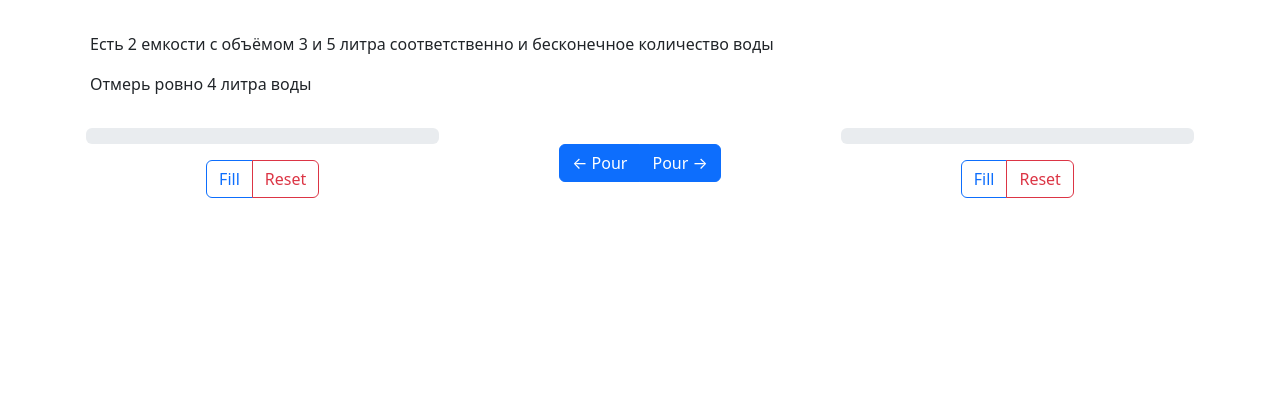
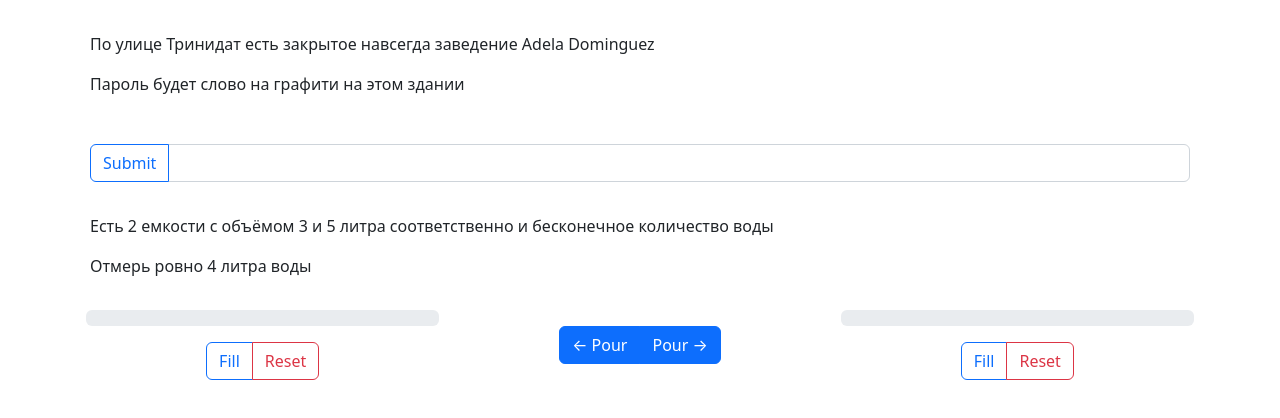
Before and after one commit to GrigoriiBerezin/eighthOfMarch, a React (Create React App) app: page / in a window 1280 px wide. Shown: the top 418 px of the page. Built offline with nearby package versions, Linux system fonts and the light colour scheme.

Commit message:
Implement graffiti task

```diff
--- a/src/App.js
+++ b/src/App.js
@@ -1,9 +1,11 @@
 import Bottles from './components/Bottles';
 import {Container} from 'react-bootstrap';
+import Graffiti from './components/Graffiti';
 
 /* eslint-disable react/react-in-jsx-scope */
 const App = () => (
   <Container className="p-3">
+    <Graffiti/>
     <Bottles/>
   </Container>
 );
--- /dev/null
+++ b/src/components/Banner.js
@@ -0,0 +1,27 @@
+import {Button, Modal} from 'react-bootstrap';
+import PropTypes from 'prop-types';
+
+const Banner = ({show, setShow, text}) => {
+  /* eslint-disable react/react-in-jsx-scope */
+  return (
+    <Modal show={show} onHide={() => setShow(false)}>
+      <Modal.Header closeButton>
+        <Modal.Title>Ура, пазл решен!</Modal.Title>
+      </Modal.Header>
+      <Modal.Body>{text}</Modal.Body>
+      <Modal.Footer>
+        <Button variant='primary' onClick={() => setShow(false)}>
+        Закрыть
+        </Button>
+      </Modal.Footer>
+    </Modal>
+  );
+};
+
+Banner.propTypes = {
+  show: PropTypes.bool.isRequired,
+  setShow: PropTypes.func.isRequired,
+  text: PropTypes.string,
+};
+
+export default Banner;
--- /dev/null
+++ b/src/components/Graffiti.js
@@ -0,0 +1,50 @@
+import {Button, Container, Form, InputGroup, Row} from 'react-bootstrap';
+import {useState} from 'react';
+import Banner from './Banner';
+
+/* eslint-disable react/react-in-jsx-scope */
+const Graffiti = () => {
+  const [password, setPassword] = useState('');
+  const [show, setShow] = useState(false);
+
+  const handleSubmit = (event) => {
+    event.preventDefault();
+
+    if (password.toLowerCase() === 'rako') {
+      setShow(true);
+    }
+  };
+
+  return (
+    <>
+      <Banner show={show} setShow={setShow} text="Очередной код: 12"/>
+      <Row>
+        <Container className="p-3">
+          <p>
+            По улице Тринидат есть закрытое навсегда заведение
+            Adela Dominguez
+          </p>
+          <p>Пароль будет слово на графити на этом здании</p>
+        </Container>
+      </Row>
+      <Row>
+        <Container className="p-3">
+          <Form onSubmit={handleSubmit}>
+            <InputGroup>
+              <Button variant="outline-primary" id="button-addon" type="submit">
+                Submit
+              </Button>
+              <Form.Control
+                aria-label="Введи ответ тут"
+                value={password}
+                onChange={({target}) => setPassword(target.value)}
+              />
+            </InputGroup>
+          </Form>
+        </Container>
+      </Row>
+    </>
+  );
+};
+
+export default Graffiti;
```
